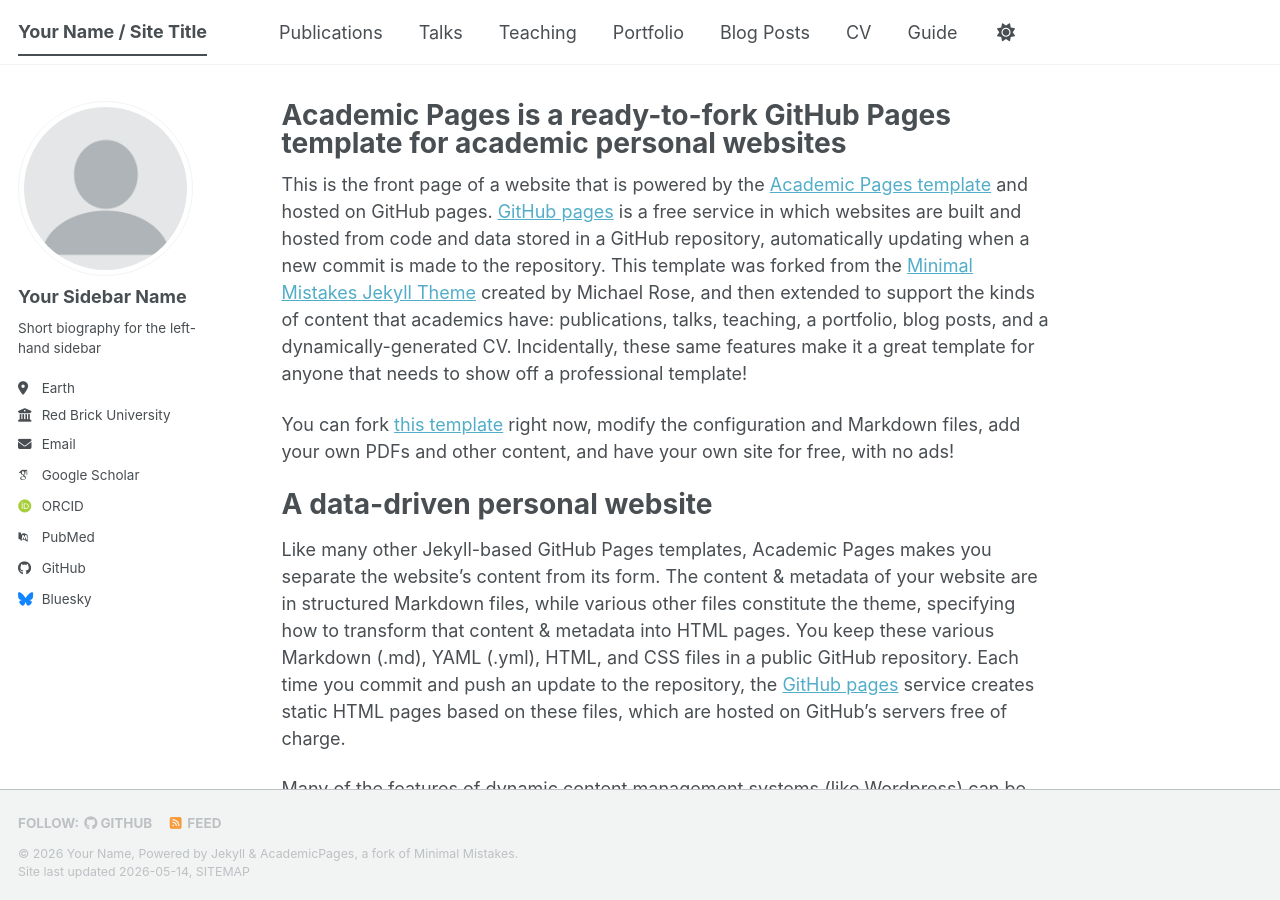
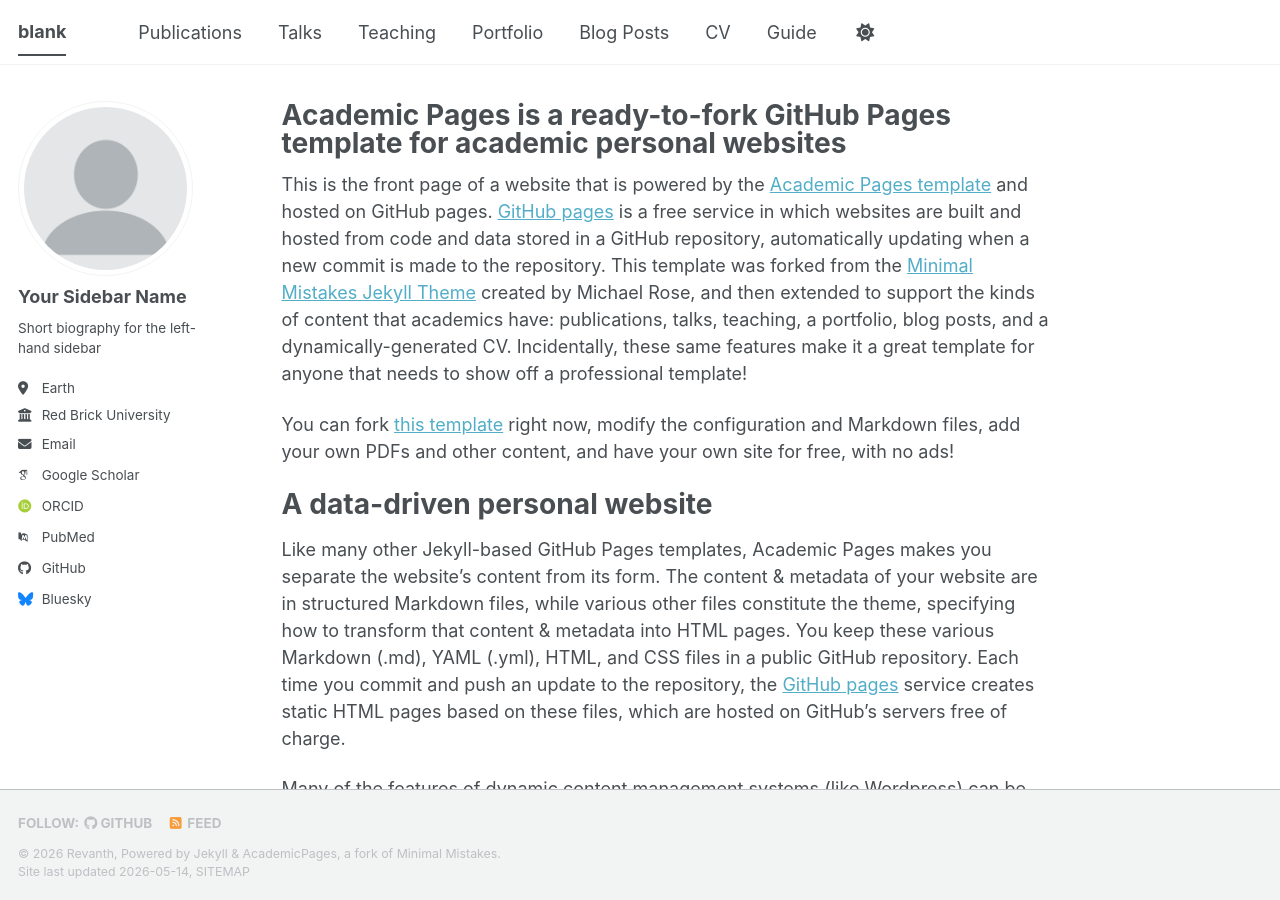
Before and after one commit to Revanth27-08/Revanth27-08.github.io, a Jekyll site: the page built from _pages/about.md, in a window 1280 px wide and 900 px high. Built offline with Jekyll 4.4.1, drawn with Linux system fonts in a browser that asks for light colours; some web fonts are replaced; a script bundle is joined from its source files by our own code; library files that are not in the unit come from our copies.

Commit message:
Update _config.yml

```diff
--- a/_config.yml
+++ b/_config.yml
@@ -9,11 +9,11 @@
 # Basic Site Settings
 locale                   : "en-US"
 site_theme               : "default" # The available themes options are "default", "air", "sunrise", "mint", "dirt" and "contrast"
-title                    : "Your Name / Site Title"
+title                    : blank
 title_separator          : "-"
-name                     : &name "Your Name"
+name                     : Revanth
 description              : &description "Your Name's academic portfolio"   # Update this with a general description of your site, this is the default if not overridden by a page
-url                      : https://academicpages.github.io # The base hostname & protocol for your site e.g. "https://[your GitHub username].github.io",
+url                      : https://Revanth27-08.github.io # The base hostname & protocol for your site e.g. "https://[your GitHub username].github.io",
                                                            # or if you already have some other page hosted on Github then use "https://[your GitHub username].github.io/[Your Repo Name]"
 baseurl                  : "" # the subpath of your site, e.g. "/blog"
 repository               : "academicpages/academicpages.github.io"
```
